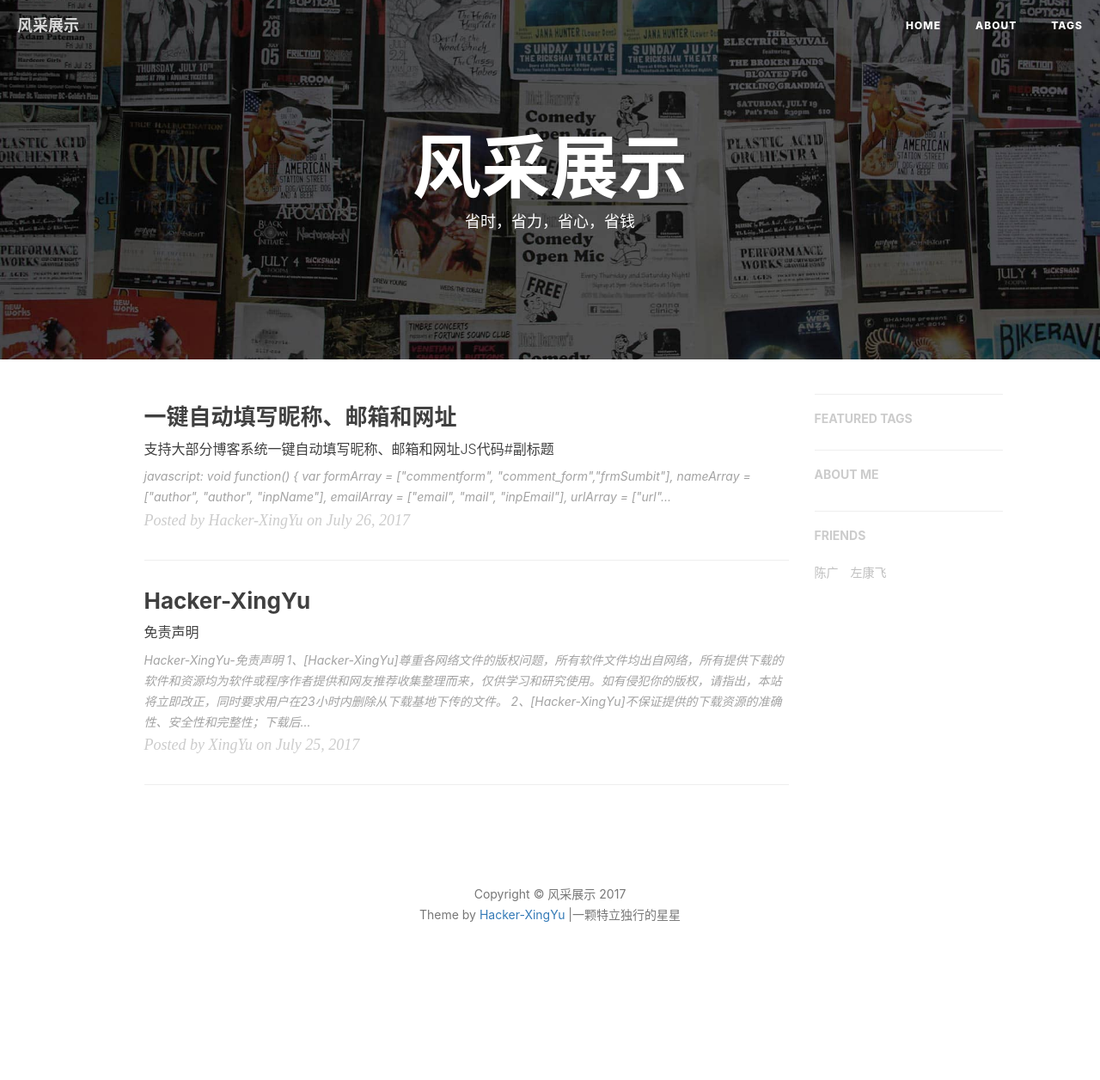
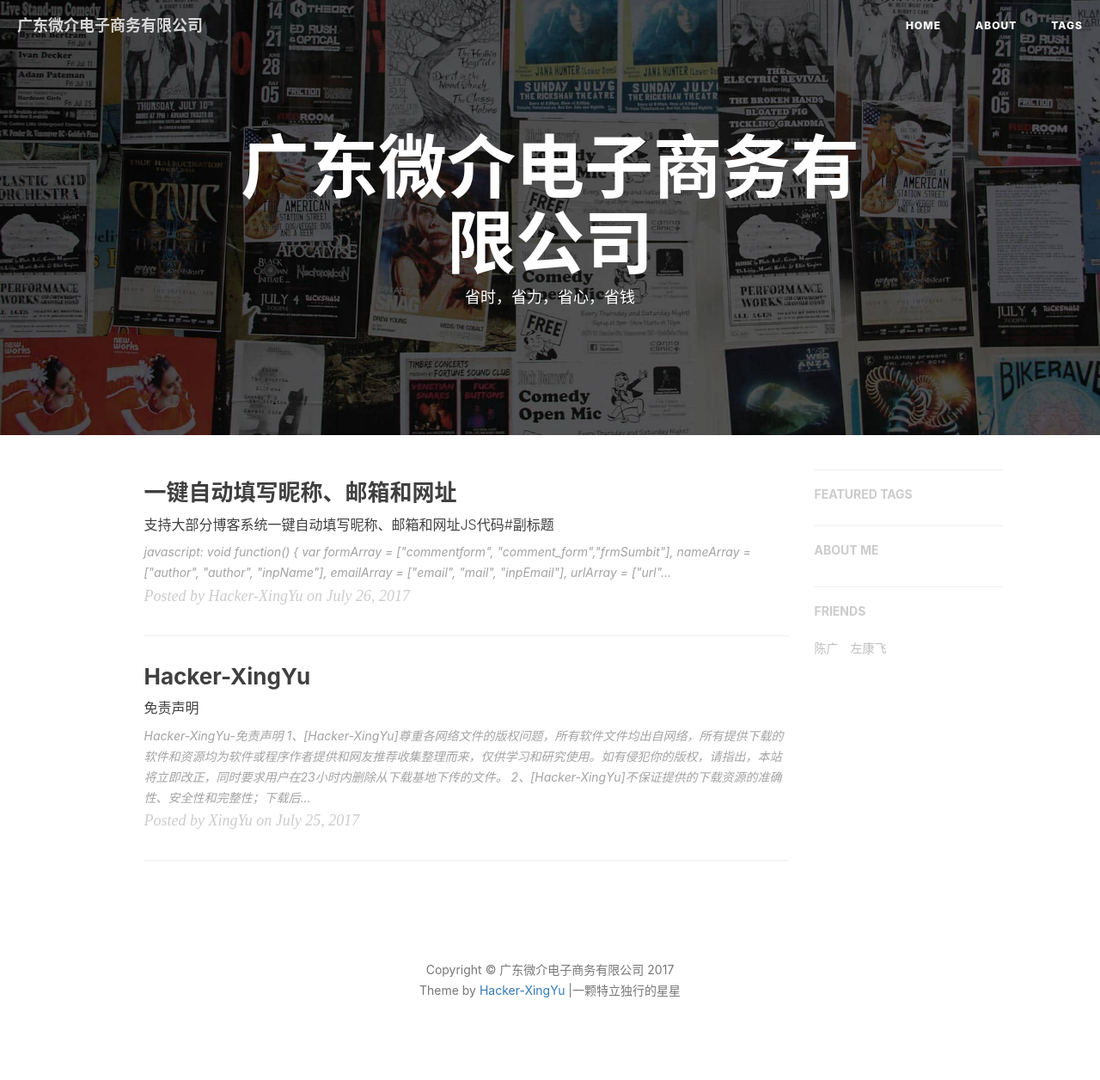
Before and after one commit to 9157net/9157net.github.io, a Jekyll site: the page built from index.html, in a window 1280 px wide. Shown: the whole page at 86% size. Built offline with Jekyll 4.4.1, drawn with Linux system fonts in a browser that asks for light colours; nearby versions of some CDN libraries; the list of posts is cut into pages by our own code; comment, search, counter and statistics services are not loaded; before the commit the page ends 1168 px from its top, so only the background shows below that.

Commit message:
Update _config.yml

```diff
--- a/_config.yml
+++ b/_config.yml
@@ -1,5 +1,5 @@
 # Site settings
-title: 风采展示
+title: 广东微介电子商务有限公司
 SEOTitle: 广东微介电子商务有限公司 | 9157net.github.io
 header-img: img/home-bg.jpg
 email: 2550274240@qq.com
```
